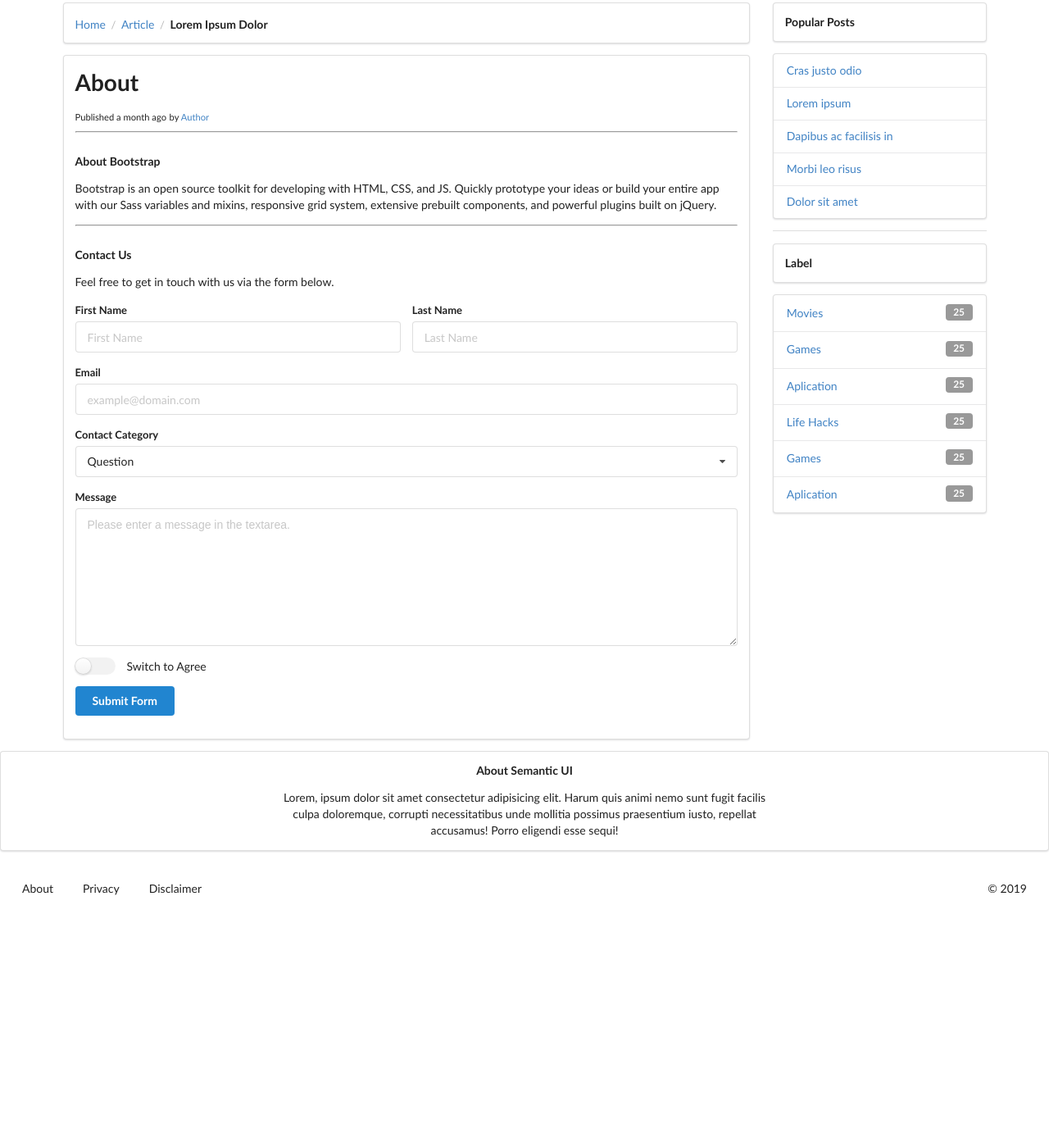
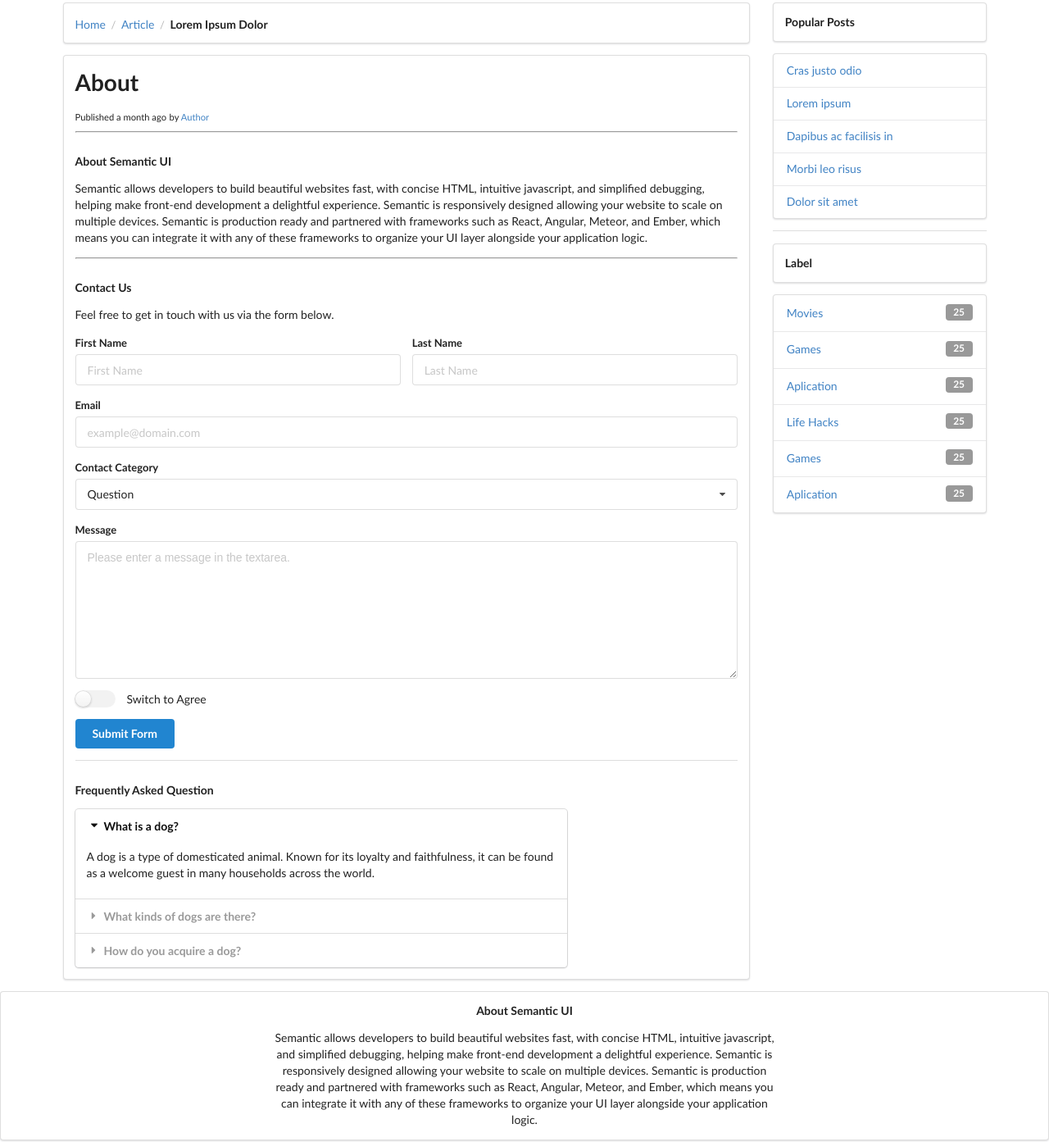
Before and after one commit to SkripsiGW/SemanticWeb, a website: page static.html in a window 1280 px wide. Shown: the part 272-1665 px from the top of the page at 82% size. Before the commit the page ends 1388 px from the top, so only its background shows below. Drawn offline with Linux system fonts and the light colour scheme.

Commit message:
done article + static

```diff
--- a/static.html
+++ b/static.html
@@ -95,8 +95,8 @@
             <h1>About</h1>
             <small>Published a month ago</small> <small>by <a href="">Author</a></small>
             <hr/>
-            <h5>About Bootstrap</h5>
-            <p>Bootstrap is an open source toolkit for developing with HTML, CSS, and JS. Quickly prototype your ideas or build your entire app with our Sass variables and mixins, responsive grid system, extensive prebuilt components, and powerful plugins built on jQuery.</p>
+            <h5>About Semantic UI</h5>
+            <p>Semantic allows developers to build beautiful websites fast, with concise HTML, intuitive javascript, and simplified debugging, helping make front-end development a delightful experience. Semantic is responsively designed allowing your website to scale on multiple devices. Semantic is production ready and partnered with frameworks such as React, Angular, Meteor, and Ember, which means you can integrate it with any of these frameworks to organize your UI layer alongside your application logic.</p>
             <hr/>
             <h5>Contact Us</h5>
             <p>Feel free to get in touch with us via the form below.</p>
@@ -148,6 +148,23 @@
                 <div class="progress-bar" role="progressbar" style="width: 0%;" aria-valuenow="0" aria-valuemin="0" aria-valuemax="100"></div>
               </div>
             </form>
+            <div class="ui divider"></div>
+            <h5>Frequently Asked Question</h5>
+            <div class="ui styled accordion">
+              <div class="active title"><i class="dropdown icon"></i>What is a dog?</div>
+              <div class="active content">
+                <p>A dog is a type of domesticated animal. Known for its loyalty and faithfulness, it can be found as a welcome guest in many households across the world.</p>
+              </div>
+              <div class="title"><i class="dropdown icon"></i>What kinds of dogs are there?</div>
+              <div class="content">
+                <p>There are many breeds of dogs. Each breed varies in size and temperament. Owners often select a breed of dog that they find to be compatible with their own lifestyle and desires from a companion.</p>
+              </div>
+              <div class="title"><i class="dropdown icon"></i>How do you acquire a dog?</div>
+              <div class="content">
+                <p>Three common ways for a prospective owner to acquire a dog is from pet shops, private owners, or shelters.</p>
+                <p>A pet shop may be the most convenient way to buy a dog. Buying a dog from a private owner allows you to assess the pedigree and upbringing of your dog before choosing to take it home. Lastly, finding your dog from a shelter, helps give a good home to a dog who may not find one so readily.</p>
+              </div>
+            </div>
           </article>
         </div>
         <!-- End List Articles -->
@@ -215,7 +232,7 @@
       <div class="ui segment column centered grid">
         <div id="about" class="sixteen wide eight wide computer column center aligned">
           <h5>About Semantic UI</h5>
-          <p>Lorem, ipsum dolor sit amet consectetur adipisicing elit. Harum quis animi nemo sunt fugit facilis culpa doloremque, corrupti necessitatibus unde mollitia possimus praesentium iusto, repellat accusamus! Porro eligendi esse sequi!</p>
+          <p>Semantic allows developers to build beautiful websites fast, with concise HTML, intuitive javascript, and simplified debugging, helping make front-end development a delightful experience. Semantic is responsively designed allowing your website to scale on multiple devices. Semantic is production ready and partnered with frameworks such as React, Angular, Meteor, and Ember, which means you can integrate it with any of these frameworks to organize your UI layer alongside your application logic.</p>
         </div>
       </div>
     </div>
@@ -251,6 +268,7 @@
     $('.progress').hide();
     $('select.dropdown').dropdown();
     $('.ui.checkbox').checkbox();
+    $('.ui.accordion').accordion();
   });
 
   // Form Validation
```
Also changed, not shown: article.html (+2 -2 lines), img/.picasaoriginals/pp (1).1.jpg (deleted), img/.picasaoriginals/pp (1).jpg (deleted), img/.picasaoriginals/pp (2).jpg (deleted), img/.picasaoriginals/pp (3).jpg (deleted), 1 other file.
